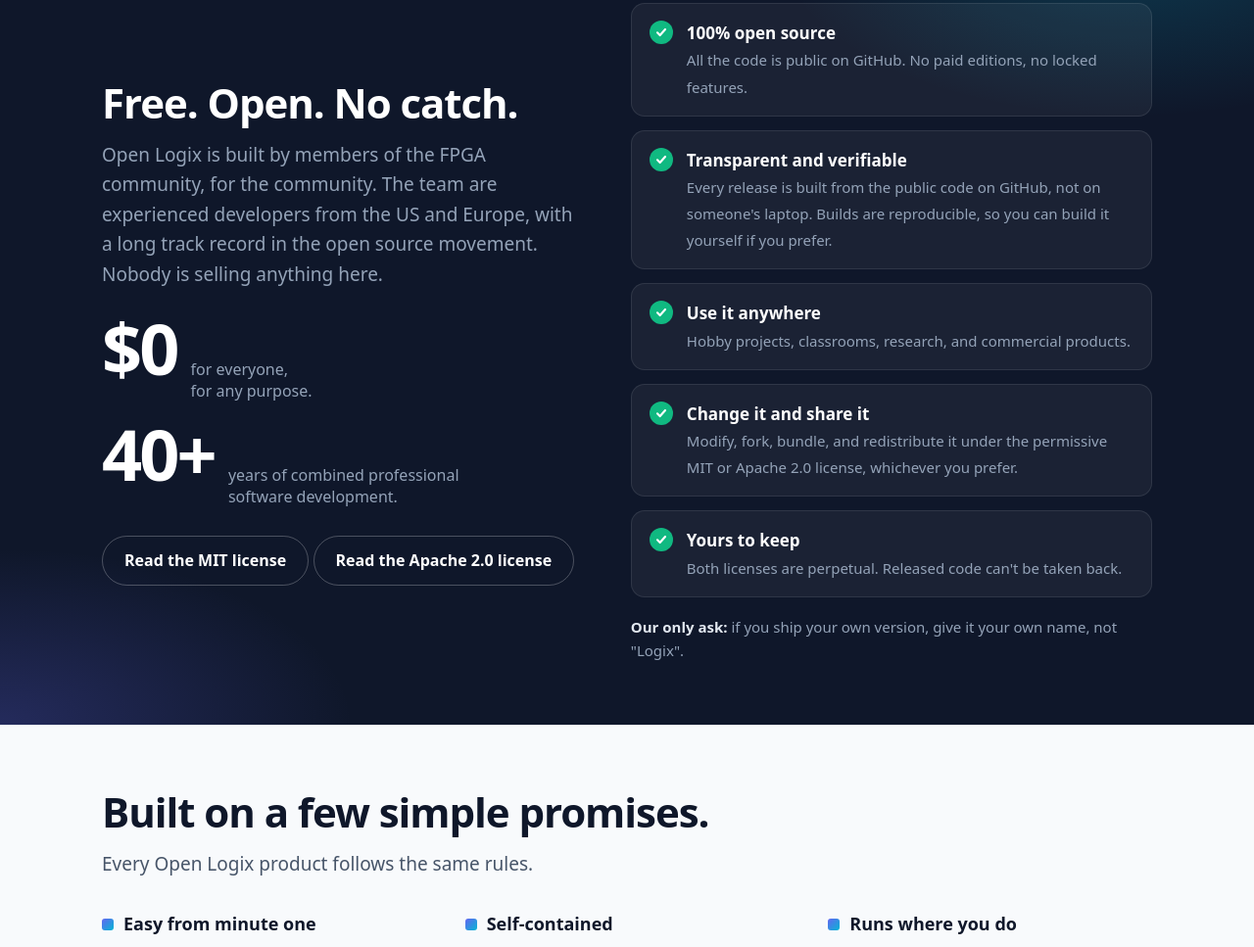
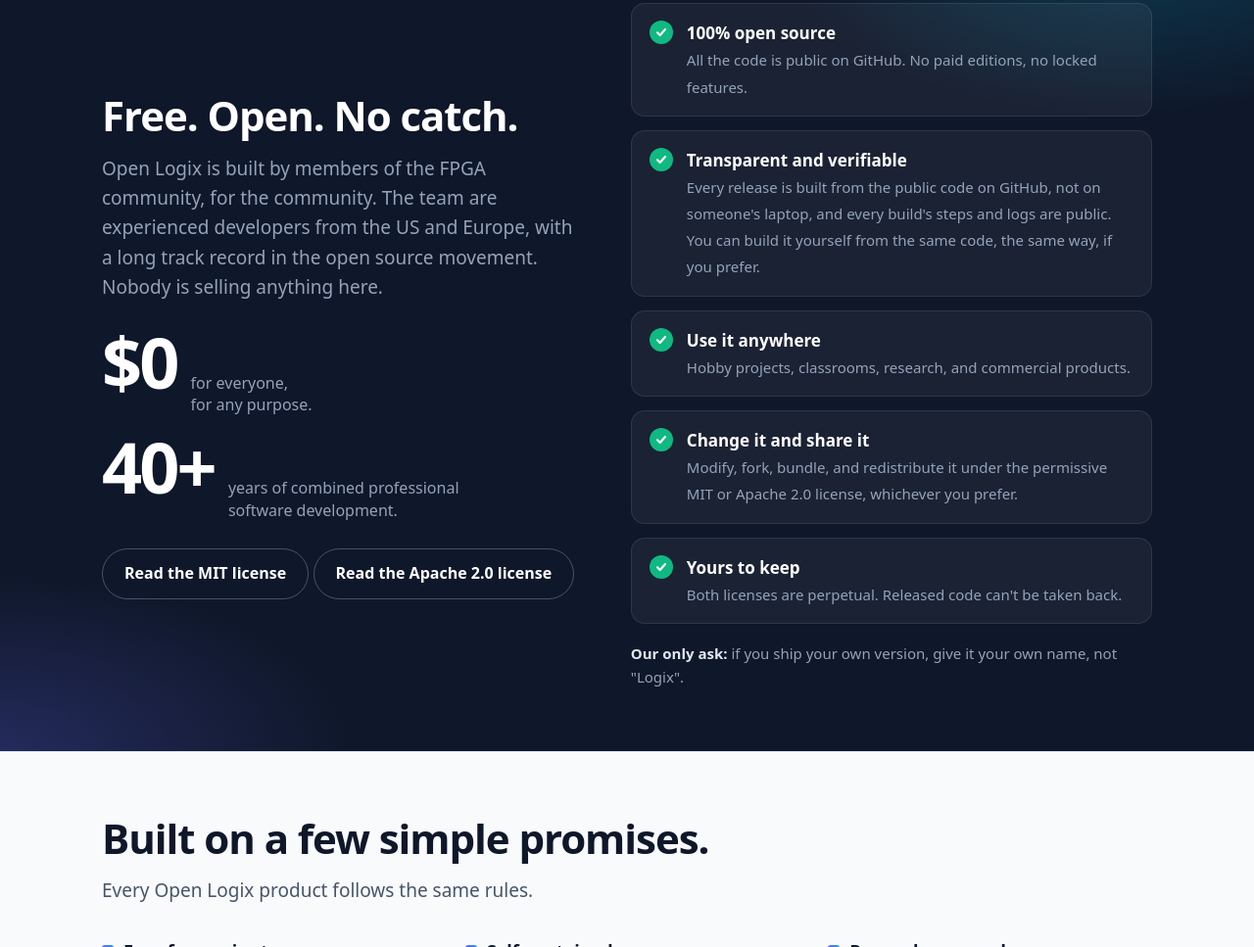
Before and after one commit to openlogix/openlogix.github.io, a plain HTML site: page docs/index.html in a window 1280 px wide. Shown: the part 1797-2764 px from the top of the page at 98% size. Drawn offline with Linux system fonts and the light colour scheme.

Commit message:
Home page: build it yourself, not reproducible builds (the user's decision)
The claim is that it's all open: public code, public build workflows and logs, and anyone can build it the same way and get the same behavior. Byte-for-byte reproducibility isn't promised (signing would break it anyway).

Co-Authored-By: Claude Opus 5.5 <noreply@anthropic.com>

```diff
--- a/docs/index.html
+++ b/docs/index.html
@@ -104,7 +104,7 @@
       <div>
         <ul class="checks">
           <li><div><strong>100% open source</strong><span>All the code is public on GitHub. No paid editions, no locked features.</span></div></li>
-          <li><div><strong>Transparent and verifiable</strong><span>Every release is built from the public code on GitHub, not on someone's laptop. Builds are reproducible, so you can build it yourself if you prefer.</span></div></li>
+          <li><div><strong>Transparent and verifiable</strong><span>Every release is built from the public code on GitHub, not on someone's laptop, and every build's steps and logs are public. You can build it yourself from the same code, the same way, if you prefer.</span></div></li>
           <li><div><strong>Use it anywhere</strong><span>Hobby projects, classrooms, research, and commercial products.</span></div></li>
           <li><div><strong>Change it and share it</strong><span>Modify, fork, bundle, and redistribute it under the permissive MIT or Apache 2.0 license, whichever you prefer.</span></div></li>
           <li><div><strong>Yours to keep</strong><span>Both licenses are perpetual. Released code can't be taken back.</span></div></li>
```
Also changed, not shown: 1 other file.
